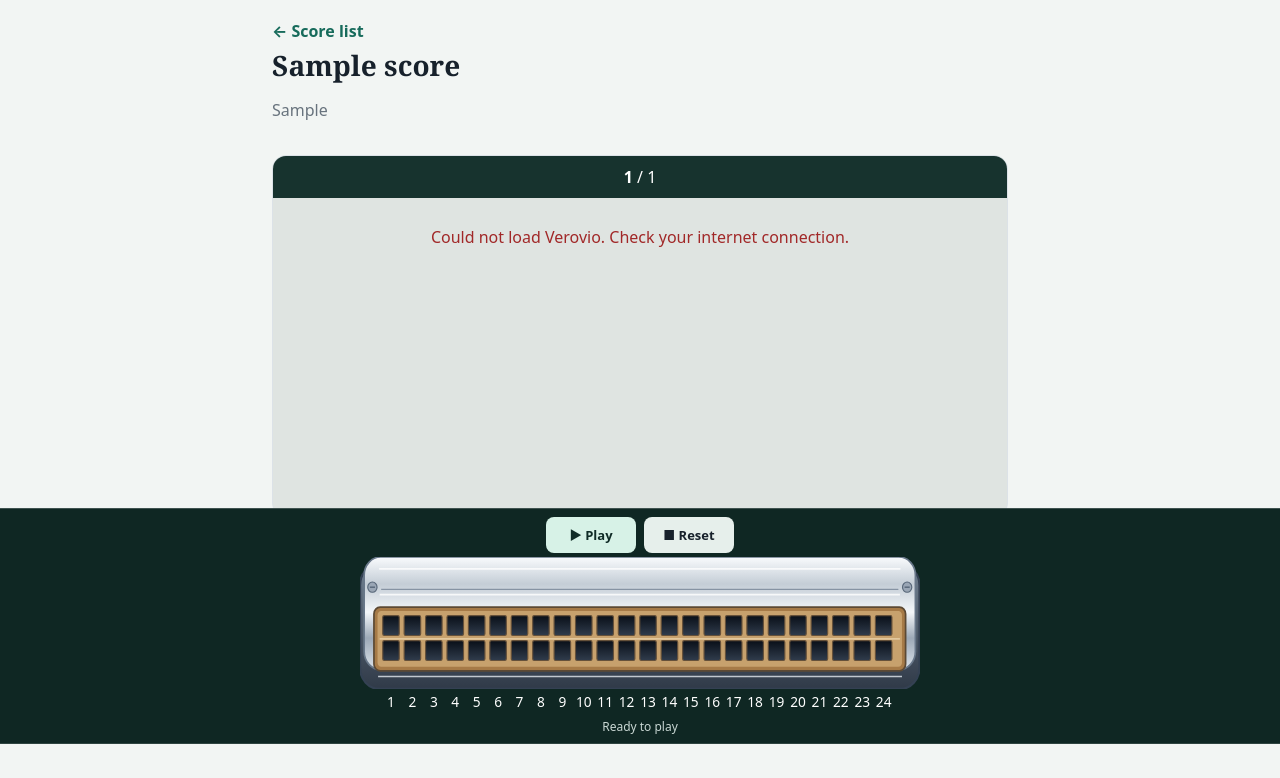
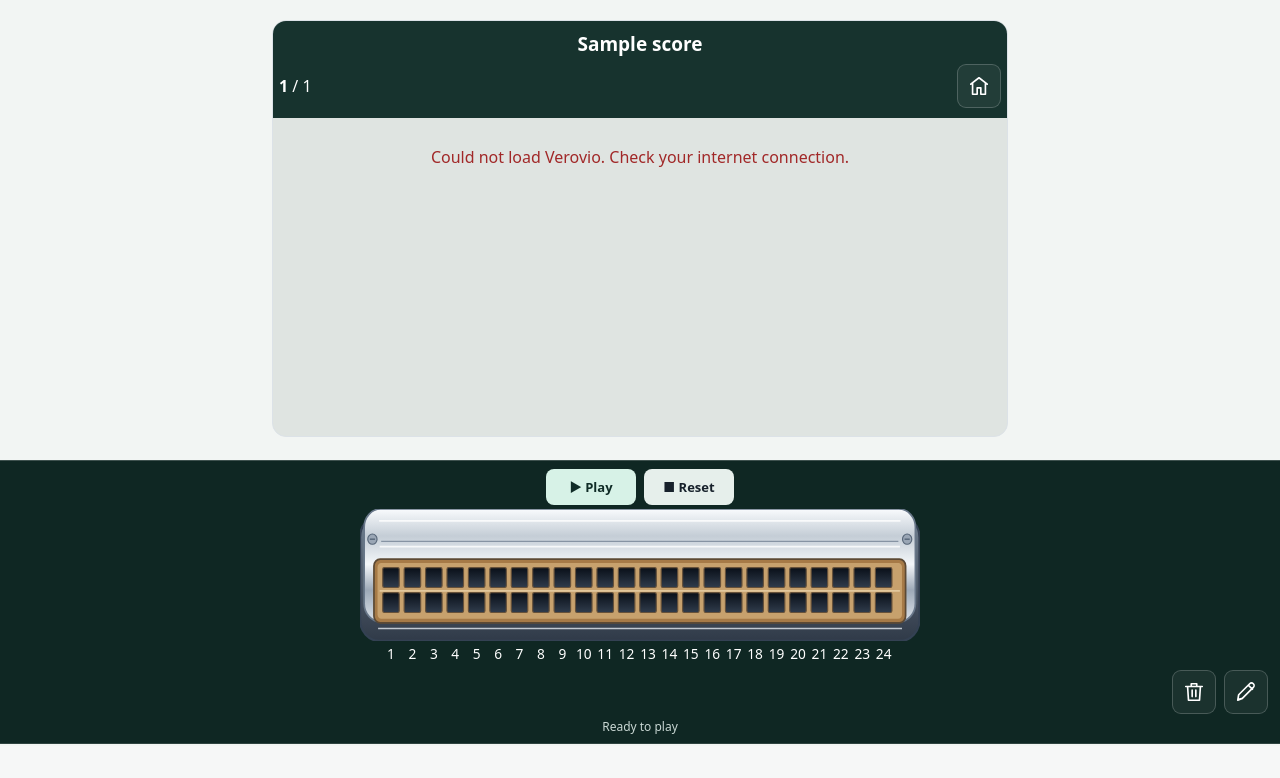
Before and after one commit to miso7043/hamonicaScoreViewer, a Django app: page /m/scores/1/ in a window 1280 px wide. Shown: the part 56-834 px from the top of the page. After the commit the page ends 800 px from the top, so only its background shows below. Run offline with Django 5.2, Linux system fonts and the light colour scheme; tables that the repository leaves empty hold one stand-in row (values such as "Sample post"); some libraries are stand-ins or nearby versions.

Commit message:
feat: streamline score controls and add home logout

```diff
--- a/config/urls.py
+++ b/config/urls.py
@@ -4,4 +4,5 @@ from django.urls import include, path
 from scores import google_auth
 
 urlpatterns = [path("auth/google/", google_auth.login, name="google-login"),
+    path("auth/logout/", google_auth.logout, name="google-logout"),
     path("auth/google/callback", google_auth.callback, name="google-callback"), path("admin/", admin.site.urls), path("", include("scores.urls"))]
--- a/scores/i18n.py
+++ b/scores/i18n.py
@@ -2,7 +2,8 @@
 from html import unescape
 from django.utils.translation import get_language
 
-TRANSLATIONS = {"'%(title)s' 악보를 등록했습니다.": "Score '%(title)s' added.",
+TRANSLATIONS = {"로그아웃": "Log out",
+ "'%(title)s' 악보를 등록했습니다.": "Score '%(title)s' added.",
  "'%(title)s' 악보를 삭제했습니다.": "Score '%(title)s' deleted.",
  '.xml 또는 .musicxml 파일을 선택해 주세요.': 'Choose an .xml or .musicxml file.',
  '.xml, .musicxml · 최대 10MB': '.xml, .musicxml · Up to 10MB',
--- /dev/null
+++ b/static/scores/logout.css
@@ -0,0 +1,5 @@
+.site-header{justify-content:space-between;gap:16px}
+.logout-form{margin:0;flex-shrink:0}
+.logout-button{gap:8px;min-height:44px;padding:8px 12px;border:1px solid #ffffff55;background:transparent;color:#fff;font-size:14px;white-space:nowrap}
+.logout-button:hover{background:#ffffff18}
+.logout-button:focus-visible{outline:3px solid #ffd166;outline-offset:3px}
--- /dev/null
+++ b/static/scores/score-detail.css
@@ -0,0 +1,39 @@
+/* Keep score identity in the navigation bar and management beside the instrument. */
+.score-toolbar.viewer-toolbar{display:grid;grid-template-columns:minmax(130px,1fr) minmax(0,auto) minmax(130px,1fr);align-items:center;gap:16px}
+.score-toolbar .control-group{justify-self:start;white-space:nowrap}
+.score-toolbar .score-identity{display:flex;align-items:baseline;justify-content:center;gap:16px;min-width:0;overflow:hidden}
+.score-identity h1{margin:0;min-width:0;font-size:19px;font-weight:750;line-height:1.4;white-space:nowrap;overflow:hidden;text-overflow:ellipsis}
+.score-identity .score-credit{min-width:0;color:#d4e4de;font-size:14px;white-space:nowrap;overflow:hidden;text-overflow:ellipsis}
+.score-toolbar .score-home{justify-self:end}
+.score-icon-button{display:inline-flex;align-items:center;justify-content:center;flex-shrink:0;width:44px;height:44px;padding:0;border:1px solid #ffffff33;border-radius:9px;background:#ffffff0d;color:#fff;text-decoration:none}
+.score-icon-button:hover{background:#ffffff24}
+.score-icon-button:focus-visible{outline:3px solid #ffd166;outline-offset:3px}
+.score-icon-button-danger:hover{color:#ffaaaa;border-color:#ffaaaa88}
+.score-dock-actions{display:flex;align-items:center;justify-content:flex-end;gap:8px;margin-left:auto}
+body:not(.mobile-layout) .score-dock-actions{grid-column:3;grid-row:1;justify-self:end}
+@media(max-width:760px){
+ .score-toolbar.viewer-toolbar{grid-template-columns:auto minmax(0,1fr) auto;gap:8px;padding:8px}
+ .score-toolbar .control-group{gap:4px;font-size:13px}
+ .score-toolbar .control-group button{min-width:32px;padding:7px}
+ .score-toolbar .score-identity{gap:8px}
+ .score-identity h1{font-size:16px}
+ .score-identity .score-credit{font-size:12px}
+ body:not(.mobile-layout) .playback-toolbar:has(.score-dock-actions),.mobile-layout .playback-toolbar:has(.score-dock-actions){display:grid;grid-template-columns:minmax(0,1fr) auto;gap:6px 10px}
+ body:not(.mobile-layout) .playback-toolbar:has(.score-dock-actions) .playback-controls,.mobile-layout .playback-toolbar:has(.score-dock-actions) .playback-controls{grid-column:1 / -1;grid-row:1;justify-content:center}
+ body:not(.mobile-layout) .playback-toolbar:has(.score-dock-actions) .harmonica,.mobile-layout .playback-toolbar:has(.score-dock-actions) .harmonica{grid-column:1;grid-row:2;min-width:0;width:100%}
+ body:not(.mobile-layout) .score-dock-actions,.mobile-layout .score-dock-actions{grid-column:2;grid-row:2}
+ body:not(.mobile-layout) .playback-toolbar:has(.score-dock-actions) [data-player-status],.mobile-layout .playback-toolbar:has(.score-dock-actions) [data-player-status]{grid-column:1 / -1;grid-row:3}
+}
+/* Mobile puts the title above navigation and omits the credit. */
+.mobile-layout .score-toolbar.viewer-toolbar{grid-template-columns:1fr auto 1fr;gap:6px 8px}
+.mobile-layout .score-toolbar .score-identity{grid-column:1 / -1;grid-row:1;justify-self:center;max-width:100%}
+.mobile-layout .score-toolbar .score-credit{display:none}
+.mobile-layout .score-toolbar .control-group{grid-column:1;grid-row:2}
+.mobile-layout .score-toolbar .score-home{grid-column:3;grid-row:2}
+@media(max-width:760px){
+ .score-toolbar.viewer-toolbar{grid-template-columns:1fr auto 1fr;gap:6px 8px}
+ .score-toolbar .score-identity{grid-column:1 / -1;grid-row:1;justify-self:center;max-width:100%}
+ .score-toolbar .score-credit{display:none}
+ .score-toolbar .control-group{grid-column:1;grid-row:2}
+ .score-toolbar .score-home{grid-column:3;grid-row:2}
+}
--- a/templates/base.html
+++ b/templates/base.html
@@ -1,5 +1,5 @@
 {% load interface %}{% load static %}
 <!doctype html><html lang="{{ request.LANGUAGE_CODE }}"><head><meta charset="utf-8"><meta name="viewport" content="width=device-width, initial-scale=1">
 <title>{% block title %}{% tr "MusicXML 악보함" %}{% endblock %}</title><link rel="stylesheet" href="{% static 'scores/app.css' %}?v=16"><link rel="stylesheet" href="{% static 'scores/delete.css' %}?v=3">{% if mobile %}<link rel="stylesheet" href="{% static 'scores/mobile.css' %}?v=4">{% endif %}<link rel="stylesheet" href="{% static 'scores/dock.css' %}?v=3">{% block head %}{% endblock %}</head>
-<body{% if mobile %} class="mobile-layout"{% endif %}><header class="site-header"><a class="brand" href="{% if mobile %}{% url 'scores:mobile-list' %}{% else %}{% url 'scores:list' %}{% endif %}">{% tr "MusicXML 악보함" %}</a></header><main class="page-shell">
+<body{% if mobile %} class="mobile-layout"{% endif %}><header class="site-header"><a class="brand" href="{% if mobile %}{% url 'scores:mobile-list' %}{% else %}{% url 'scores:list' %}{% endif %}">{% tr "MusicXML 악보함" %}</a>{% block header_actions %}{% endblock %}</header><main class="page-shell">
 {% for message in messages %}<div class="message">{{ message }}</div>{% endfor %}{% block content %}{% tr "작곡가 미상" as unknown_composer %}{% endblock %}</main></body></html>
--- /dev/null
+++ b/templates/scores/control_icon.html
@@ -0,0 +1 @@
+<svg viewBox="0 0 24 24" width="22" height="22" fill="none" stroke="currentColor" stroke-width="1.8" stroke-linecap="round" stroke-linejoin="round" aria-hidden="true" focusable="false">{% if icon == "home" %}<path d="m3 10 9-7 9 7M5 9v12h5v-7h4v7h5V9"/>{% elif icon == "delete" %}<path d="M3 6h18M9 6V3h6v3M5 6l1 15h12l1-15M10 10v7M14 10v7"/>{% elif icon == "edit" %}<path d="m15 5 4 4M4 20l4-1L20 7a2.8 2.8 0 0 0-4-4L4 15l-1 6 5-2"/>{% endif %}</svg>
--- a/templates/scores/score_detail.html
+++ b/templates/scores/score_detail.html
@@ -1,4 +1,3 @@
 {% extends "base.html" %}{% load interface %}{% load static %}{% block title %}{{ score.title }} · {% tr "MusicXML 악보함" %}{% endblock %}
-{% block head %}<script src="https://www.verovio.org/javascript/latest/verovio-toolkit-wasm.js" defer></script><script src="{% static 'scores/viewer.js' %}?v=18" defer></script><script src="{% static 'scores/player.js' %}?v=18" defer></script><script src="{% static 'scores/harmonica.js' %}?v=6" defer></script>{% endblock %}
-{% block content %}{% tr "작곡가 미상" as unknown_composer %}<div class="detail-heading"><div><a class="back" href="{% if mobile %}{% url 'scores:mobile-list' %}{% else %}{% url 'scores:list' %}{% endif %}">{% tr "← 악보 목록" %}</a><h1>{{ score.title }}</h1><p>{{ score.composer|default:unknown_composer }}</p></div>{% if request.can_manage_scores and not mobile %}<div class="heading-actions"><a class="button danger-outline" href="{% url 'scores:delete' score.pk %}">{% tr "삭제" %}</a><a class="button primary" href="{% url 'scores:edit' score.pk %}">{% tr "타이틀·악보 수정" %}</a></div>{% endif %}</div>
-{% url 'scores:musicxml' score.pk as musicxml_url %}{% include "scores/viewer.html" with xml_url=musicxml_url %}{% endblock %}
+{% block head %}<link rel="stylesheet" href="{% static 'scores/score-detail.css' %}?v=2"><script src="https://www.verovio.org/javascript/latest/verovio-toolkit-wasm.js" defer></script><script src="{% static 'scores/viewer.js' %}?v=18" defer></script><script src="{% static 'scores/player.js' %}?v=19" defer></script><script src="{% static 'scores/harmonica.js' %}?v=6" defer></script>{% endblock %}
+{% block content %}{% url 'scores:musicxml' score.pk as musicxml_url %}{% include "scores/viewer.html" with xml_url=musicxml_url score_header=True %}{% endblock %}
--- a/templates/scores/score_list.html
+++ b/templates/scores/score_list.html
@@ -1,4 +1,7 @@
-{% extends "base.html" %}{% load interface %}{% block content %}{% tr "작곡가 미상" as unknown_composer %}
+{% extends "base.html" %}{% load interface %}{% load static %}
+{% block head %}<link rel="stylesheet" href="{% static 'scores/logout.css' %}?v=1">{% endblock %}
+{% block header_actions %}{% if request.session.score_google_id %}<form method="post" action="{% url 'google-logout' %}" class="logout-form">{% csrf_token %}<button type="submit" class="logout-button"><svg viewBox="0 0 24 24" width="20" height="20" fill="none" stroke="currentColor" stroke-width="1.8" stroke-linecap="round" stroke-linejoin="round" aria-hidden="true"><path d="M9 4H4v16h5M9 12h12m-4-4 4 4-4 4"/></svg>{% tr "로그아웃" %}</button></form>{% endif %}{% endblock %}
+{% block content %}{% tr "작곡가 미상" as unknown_composer %}
 <section class="hero"><div><p class="eyebrow">MY SCORES</p><h1>{% tr "태화니 악보 리스트" %}</h1><p>{% tr "MusicXML로 구성된 악보." %}</p></div>
 {% if request.can_manage_scores %}<form method="post" enctype="multipart/form-data" class="upload-card">{% csrf_token %}<label for="{{ form.musicxml_file.id_for_label }}">{% tr "MusicXML 업로드" %}</label>{{ form.musicxml_file }}
 {% for error in form.musicxml_file.errors %}<p class="error">{{ error }}</p>{% endfor %}<button class="button primary" type="submit">{% tr "악보 등록" %}</button><small>{% tr ".xml, .musicxml · 최대 10MB" %}</small></form>{% endif %}</section>
--- a/templates/scores/viewer.html
+++ b/templates/scores/viewer.html
@@ -1,4 +1,4 @@
 {% load interface %}{% load static %}<div class="viewer" id="score-viewer" data-layout="{% if mobile %}mobile{% else %}encoded{% endif %}" data-sound-base="{% static 'note_snd/' %}" {% if xml_url %}data-xml-url="{{ xml_url }}"{% endif %} {% if editor_id %}data-editor-id="{{ editor_id }}"{% endif %}>
-<div class="playback-toolbar"><div class="playback-controls"><button class="play-button" type="button" data-player-action="play">{% tr "▶ 재생" %}</button><button type="button" data-player-action="stop">{% tr "■ 처음으로" %}</button></div><figure class="harmonica" aria-label="{% tr "C조 24홀 복음 하모니카 운지 안내" %}"><div class="harmonica-diagram"><img src="{% static 'scores/images/tremolo-harmonica.svg' %}?v=2" width="980" height="232" alt="{% tr "24홀 복음 하모니카" %}"><svg data-harmonica-overlay viewBox="0 0 980 275" aria-hidden="true"></svg></div></figure><span data-player-status>{% tr "재생 준비" %}</span></div>
-<div class="viewer-toolbar"><div class="control-group"><button type="button" data-action="previous" aria-label="{% tr "이전 페이지" %}" hidden>←</button><span><b data-page-current>1</b> / <span data-page-total>1</span></span><button type="button" data-action="next" aria-label="{% tr "다음 페이지" %}" hidden>→</button></div></div>
+<div class="playback-toolbar"><div class="playback-controls"><button class="play-button" type="button" data-player-action="play">{% tr "▶ 재생" %}</button><button type="button" data-player-action="stop">{% tr "■ 처음으로" %}</button></div><figure class="harmonica" aria-label="{% tr "C조 24홀 복음 하모니카 운지 안내" %}"><div class="harmonica-diagram"><img src="{% static 'scores/images/tremolo-harmonica.svg' %}?v=2" width="980" height="232" alt="{% tr "24홀 복음 하모니카" %}"><svg data-harmonica-overlay viewBox="0 0 980 275" aria-hidden="true"></svg></div></figure>{% if score_header and request.can_manage_scores %}<div class="score-dock-actions"><a class="score-icon-button score-icon-button-danger" href="{% url 'scores:delete' score.pk %}" aria-label="{% tr "삭제" %}" title="{% tr "삭제" %}">{% include "scores/control_icon.html" with icon="delete" %}</a><a class="score-icon-button" href="{% url 'scores:edit' score.pk %}" aria-label="{% tr "타이틀·악보 수정" %}" title="{% tr "타이틀·악보 수정" %}">{% include "scores/control_icon.html" with icon="edit" %}</a></div>{% endif %}<span data-player-status>{% tr "재생 준비" %}</span></div>
+<div class="viewer-toolbar{% if score_header %} score-toolbar{% endif %}"><div class="control-group"><button type="button" data-action="previous" aria-label="{% tr "이전 페이지" %}" hidden>←</button><span><b data-page-current>1</b> / <span data-page-total>1</span></span><button type="button" data-action="next" aria-label="{% tr "다음 페이지" %}" hidden>→</button></div>{% if score_header %}{% tr "작곡가 미상" as unknown_composer %}<div class="score-identity"><h1 title="{{ score.title }}">{{ score.title }}</h1><span class="score-credit" title="{{ score.composer|default:unknown_composer }}">{{ score.composer|default:unknown_composer }}</span></div><a class="score-icon-button score-home" href="{% if mobile %}{% url 'scores:mobile-list' %}{% else %}{% url 'scores:list' %}{% endif %}" aria-label="{% tr "← 악보 목록" %}" title="{% tr "← 악보 목록" %}">{% include "scores/control_icon.html" with icon="home" %}</a>{% endif %}</div>
 <p class="viewer-status" data-status>{% tr "악보 렌더러를 불러오는 중입니다…" %}</p><div class="notation" data-notation tabindex="0" role="region" aria-label="{% tr "악보 (스크롤하여 전체 보기)" %}"></div></div>
```
Also changed, not shown: scores/google_auth.py (+9 -1 lines), scores/tests.py (+41 -0 lines).
